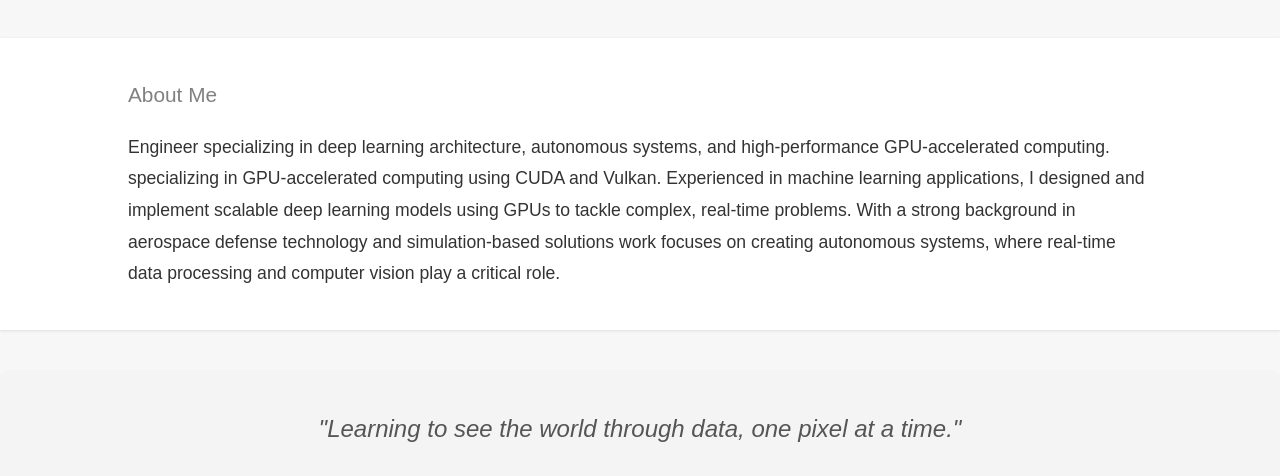
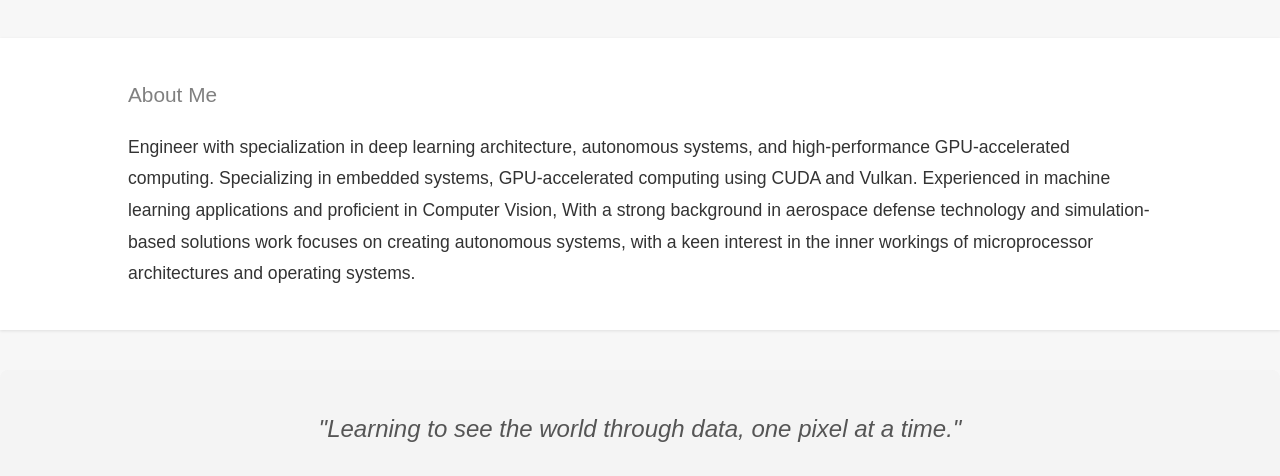
Before and after one commit to joery0x3b800001/portfolio-website, a plain HTML site: page index.html in a window 1280 px wide. Shown: the part 324-800 px from the top of the page. Drawn offline with Linux system fonts and the light colour scheme; a script that the page names is missing.

Commit message:
made few changes to landing page

```diff
--- a/index.html
+++ b/index.html
@@ -31,11 +31,11 @@
     <div class="container">
       <h2>About Me</h2>
       <p>
-        Engineer specializing in deep learning architecture, autonomous systems, and high-performance GPU-accelerated computing.
-        specializing in GPU-accelerated computing using CUDA and Vulkan. Experienced in machine learning applications, I designed
-        and implement scalable deep learning models using GPUs to tackle complex, real-time problems. With a strong background in
-        aerospace defense technology and simulation-based solutions work focuses on creating autonomous systems, where real-time
-        data processing and computer vision play a critical role.
+        Engineer with specialization in deep learning architecture, autonomous systems, and high-performance GPU-accelerated
+        computing. Specializing in embedded systems, GPU-accelerated computing using CUDA and Vulkan. Experienced in machine
+        learning applications and proficient in Computer Vision, With a strong background in aerospace defense technology and
+        simulation-based solutions work focuses on creating autonomous systems, with a keen interest in the inner workings of
+        microprocessor architectures and operating systems.
       </p>
     </div>
   </section>
```
Also changed, not shown: 1 other file.
